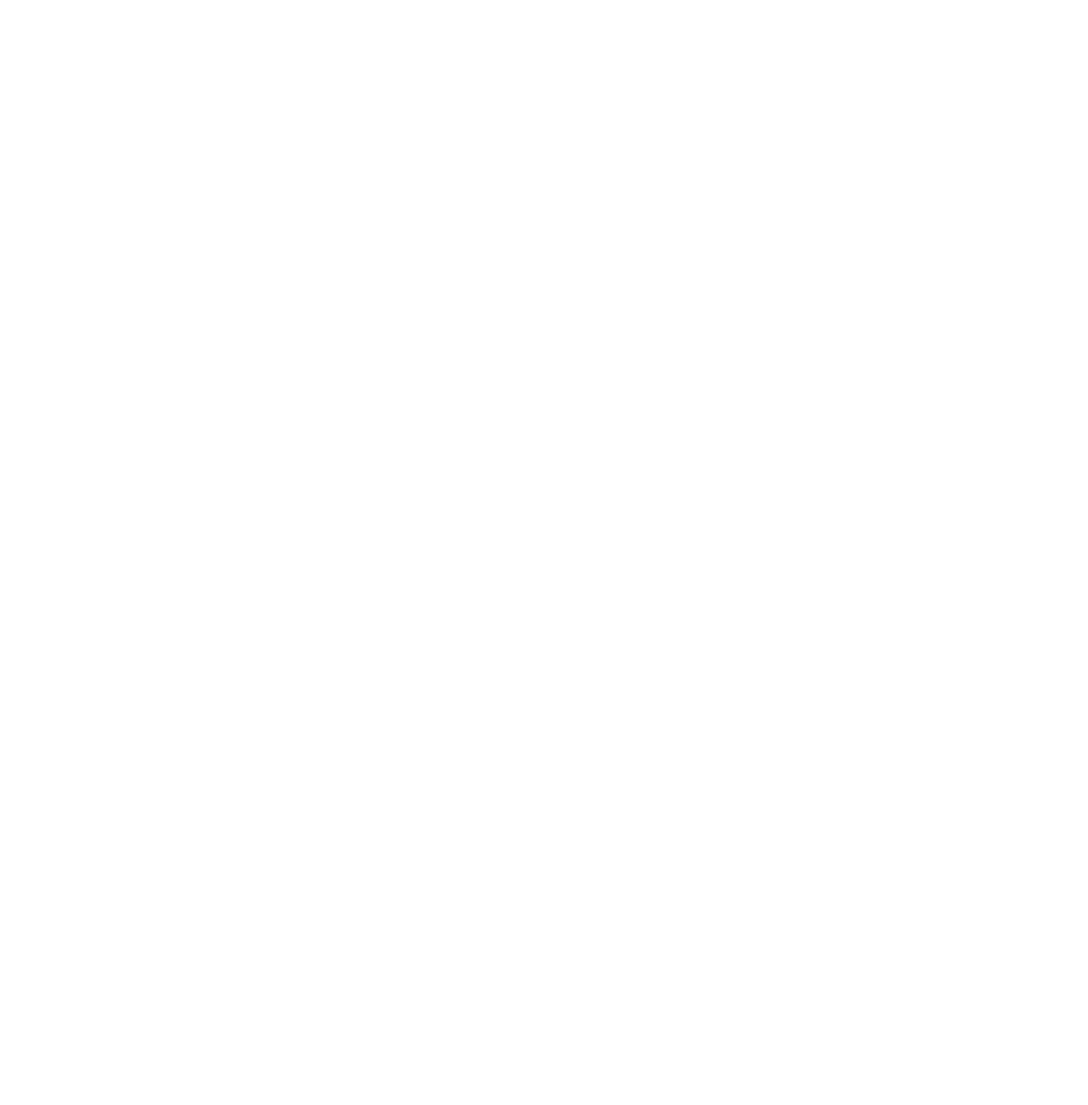
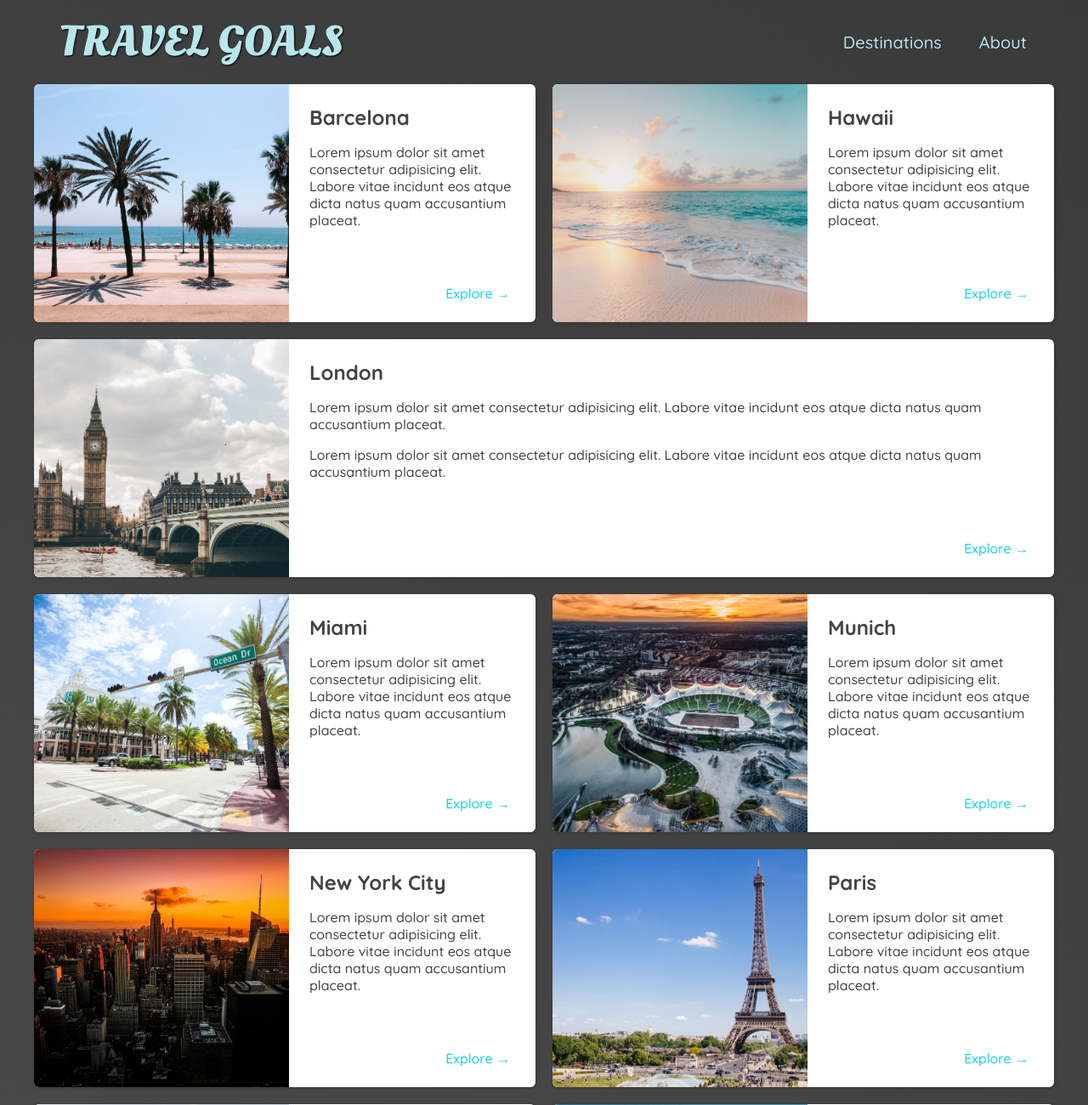
Before and after one commit to renatostrianese/travel-page, a plain HTML site: page places.html in a window 1280 px wide. Shown: the top 1300 px of the page at 85% size. Before the commit the page ends 800 px from the top, so only its background shows below. Drawn offline with Linux system fonts and the light colour scheme.

Commit message:
Final Version of the page

```diff
--- /dev/null
+++ b/places.css
@@ -0,0 +1,75 @@
+body {
+    background: linear-gradient(30deg, rgb(77,77,77), rgb(58,58,58));
+    color: rgb(68, 68, 68);
+}
+
+#page-logo a {
+    color: rgb(183, 230, 235);
+}
+
+header {
+    position: static;
+}
+
+header a {
+    color: rgb(183, 230, 235);
+}
+
+header nav a:hover {
+    background-color: rgb(183, 230, 235);
+    color: rgb(59, 59, 59);
+}
+
+
+main ul {
+    width: 1200px;
+    margin: 0px auto 48px auto;
+    display: grid;
+    grid-template-columns: 1fr 1fr;
+    gap: 20px 20px
+}
+
+main li {
+    display: flex;
+    background-color: white;
+    box-shadow: 1px 1px 4px rgba(0, 0, 0, 0.2);
+    border-radius: 6px;
+    overflow: hidden;
+    align-content: space-between;
+}
+
+main li img {
+    width: 300px;
+    height: 280px;
+    object-fit: cover;
+}
+
+main li:nth-of-type(3) {
+    grid-column: 1/3;
+}
+
+.item-content {
+    padding: 24px;
+    display: flex;
+    flex-direction: column;
+    justify-content: space-between;
+}
+
+.item-content h2 {
+    margin: 0px;
+}
+
+.actions {
+   text-align: end;
+}
+
+.actions a {
+    text-decoration: none;
+    padding: 6px;
+    color: rgb(22, 211, 228);
+    border-radius: 6px ;
+}
+
+.actions a:hover {
+    background-color: rgb(235, 253, 255);
+}
--- a/places.html
+++ b/places.html
@@ -0,0 +1,201 @@
+<!DOCTYPE html>
+<html lang="en">
+  <head>
+    <meta charset="UTF-8" />
+    <link rel="stylesheet" href="shared.css" />
+    <link rel="stylesheet" href="places.css" />
+    <link
+      href="https://fonts.googleapis.com/css2?family=Raleway:wght@700&family=Oleo+Script:wght@700&family=Quicksand:wght@300;500;700&display=swap"
+      rel="stylesheet"
+    />
+    <title>Travel Goals</title>
+  </head>
+  <body>
+    <header>
+      <div id="page-logo">
+        <a href="/index.html">Travel Goals</a>
+      </div>
+
+      <nav>
+        <ul>
+          <li><a href="places.html">Destinations</a></li>
+          <li><a href="">About</a></li>
+        </ul>
+      </nav>
+    </header>
+    <main>
+      <ul>
+        <li>
+          <img src="images/places/barcelona.jpg" alt="City of Barcelona" />
+          <div class="item-content">
+            <div>
+              <h2>Barcelona</h2>
+              <p>
+                Lorem ipsum dolor sit amet consectetur adipisicing elit. Labore
+                vitae incidunt eos atque dicta natus quam accusantium placeat.
+              </p>
+            </div>
+            <div class="actions">
+              <a href="https://en.wikipedia.org/wiki/Barcelona">Explore &#x2192</a>
+            </div>
+          </div>
+        </li>
+        <li>
+          <img src="images/places/hawaii.jpg" alt="Hawaii beach" />
+          <div class="item-content">
+            <div>
+              <h2>Hawaii</h2>
+              <p>
+                Lorem ipsum dolor sit amet consectetur adipisicing elit. Labore
+                vitae incidunt eos atque dicta natus quam accusantium placeat.
+              </p>
+            </div>
+            <div class="actions">
+              <a href="hhttps://en.wikipedia.org/wiki/Hawaii">Explore &#x2192</a>
+            </div>
+          </div>
+        </li>
+        <li>
+          <img src="images/places/london.jpg" alt="London city" />
+          <div class="item-content">
+            <div>
+              <h2>London</h2>
+              <p>
+                Lorem ipsum dolor sit amet consectetur adipisicing elit. Labore
+                vitae incidunt eos atque dicta natus quam accusantium placeat.
+              </p>
+              <p>
+                Lorem ipsum dolor sit amet consectetur adipisicing elit. Labore
+                vitae incidunt eos atque dicta natus quam accusantium placeat.
+              </p>
+            </div>
+            <div class="actions">
+              <a href="https://en.wikipedia.org/wiki/London">Explore &#x2192</a>
+            </div>
+          </div>
+        </li>
+        <li>
+          <img src="images/places/miami.jpg" alt="Miami streets" />
+          <div class="item-content">
+            <div>
+              <h2>Miami</h2>
+              <p>
+                Lorem ipsum dolor sit amet consectetur adipisicing elit. Labore
+                vitae incidunt eos atque dicta natus quam accusantium placeat.
+              </p>
+            </div>
+            <div class="actions">
+              <a href="https://en.wikipedia.org/wiki/Miami">Explore &#x2192</a>
+            </div>
+          </div>
+        </li>
+        <li>
+          <img src="images/places/munich.jpg" alt="Munich football stadium" />
+          <div class="item-content">
+            <div>
+              <h2>Munich</h2>
+              <p>
+                Lorem ipsum dolor sit amet consectetur adipisicing elit. Labore
+                vitae incidunt eos atque dicta natus quam accusantium placeat.
+              </p>
+            </div>
+            <div class="actions">
+              <a href="https://en.wikipedia.org/wiki/Munich">Explore &#x2192</a>
+            </div>
+          </div>
+        </li>
+        <li>
+          <img src="images/places/new-york-city.jpg" alt="New York City skyline" />
+          <div class="item-content">
+            <div>
+              <h2>New York City</h2>
+              <p>
+                Lorem ipsum dolor sit amet consectetur adipisicing elit. Labore
+                vitae incidunt eos atque dicta natus quam accusantium placeat.
+              </p>
+            </div>
+            <div class="actions">
+              <a href="https://en.wikipedia.org/wiki/New_York_City"
+                >Explore &#x2192</a
+              >
+            </div>
+          </div>
+        </li>
+        <li>
+          <img src="images/places/paris.jpg" alt="Paris city" />
+          <div class="item-content">
+            <div>
+              <h2>Paris</h2>
+              <p>
+                Lorem ipsum dolor sit amet consectetur adipisicing elit. Labore
+                vitae incidunt eos atque dicta natus quam accusantium placeat.
+              </p>
+            </div>
+            <div class="actions">
+              <a href="https://en.wikipedia.org/wiki/Paris">Explore &#x2192</a>
+            </div>
+          </div>
+        </li>
+        <li>
+          <img src="images/places/sydney.jpg" alt="Sydney beach" />
+          <div class="item-content">
+            <div>
+              <h2>Sydney</h2>
+              <p>
+                Lorem ipsum dolor sit amet consectetur adipisicing elit. Labore
+                vitae incidunt eos atque dicta natus quam accusantium placeat.
+              </p>
+            </div>
+            <div class="actions">
+              <a href="https://en.wikipedia.org/wiki/Sydney">Explore &#x2192</a>
+            </div>
+          </div>
+        </li>
+        <li>
+          <img src="images/places/tokyo.jpg" alt="Tokyo skyline" />
+          <div class="item-content">
+            <div>
+              <h2>Tokyo</h2>
+              <p>
+                Lorem ipsum dolor sit amet consectetur adipisicing elit. Labore
+                vitae incidunt eos atque dicta natus quam accusantium placeat.
+              </p>
+            </div>
+            <div class="actions">
+              <a href="https://en.wikipedia.org/wiki/Tokyo">Explore &#x2192</a>
+            </div>
+          </div>
+        </li>
+        <li>
+          <img src="images/places/bali.jpg" alt="Bali beach" />
+          <div class="item-content">
+            <div>
+              <h2>Bali</h2>
+              <p>
+                Lorem ipsum dolor sit amet consectetur adipisicing elit. Labore
+                vitae incidunt eos atque dicta natus quam accusantium placeat.
+              </p>
+            </div>
+            <div class="actions">
+              <a href="https://en.wikipedia.org/wiki/Bali">Explore &#x2192</a>
+            </div>
+          </div>
+        </li>
+      </ul>
+    </main>
+    <footer>
+      <ul>
+        <li>
+          <a href="https://www.instagram.com"
+            ><img src="/images/icons/insta.png" alt="Instagram Logo"
+          /></a>
+        </li>
+        <li>
+          <a href="https://www.facebook.com"
+            ><img src="/images/icons/facebook.png" alt="Facebook Logo"
+          /></a>
+        </li>
+      </ul>
+    </footer>
+  </body>
+</html>
--- a/shared.css
+++ b/shared.css
@@ -3,6 +3,19 @@ header {
     justify-content: space-between;
     align-items: center;
     padding: 15px 60px;
+    position: absolute;
+    width: 100%;
+    box-sizing: border-box;
+}
+
+#page-logo a {
+    padding: 10px;
+    font-family: "Oleo Script", sans-serif;
+    color: rgb(245, 243, 160);
+    font-size: 50px;
+    text-decoration: none;
+    text-transform: uppercase;
+    text-shadow: 1px 1px 2px rgb(0, 0, 0);
 }
 
 body {
@@ -18,15 +31,21 @@ header li {
     margin-left: 20px;
 }
 
-#page-logo a {
-    padding: 10px;
-    font-family: "Oleo Script", sans-serif;
-    color: rgb(245, 243, 160);
-    font-size: 50px;
+header a {
+    color: rgb(255, 251, 0);
     text-decoration: none;
-    text-transform: uppercase;
-    text-shadow: 1px 1px 2px rgb(0, 0, 0);
+    font-size: 20px;
+    padding: 12px;
+    text-shadow: 1px 1px 2px rgba(0, 0, 0, 0.2);
+    border-radius: 6px;
 }
+
+header nav a:hover {
+    color: rgb(77, 77, 77);
+    background-color: rgb(255, 251, 0);
+}
+
+
 
 ul {
     list-style: none;
@@ -34,3 +53,25 @@ ul {
     padding: 0px;
 
 }
+
+footer {
+    background: linear-gradient(70deg, rgb(24,24,24), rgb(25,29,29));
+    padding: 20px 0px;
+}
+
+footer ul {
+    display: flex;
+    align-items: center;
+    justify-content: center;
+}
+
+footer li {
+    width: 80px;
+    height: 80px;
+    margin: 0px 50px;
+}
+
+footer img {
+    width: 100%;
+    height: 100%;
+}
```
Also changed, not shown: index.html (+40 -2 lines), styles.css (+45 -0 lines), images/icons/facebook.png (added), images/icons/insta.png (added), images/places/bali.jpg (added), images/places/barcelona.jpg (added), images/places/hawaii.jpg (added), images/places/london.jpg (added), images/places/miami.jpg (added), images/places/munich.jpg (added), images/places/new-york-city.jpg (added), images/places/paris.jpg (added), images/places/sydney.jpg (added), images/places/tokyo.jpg (added).
